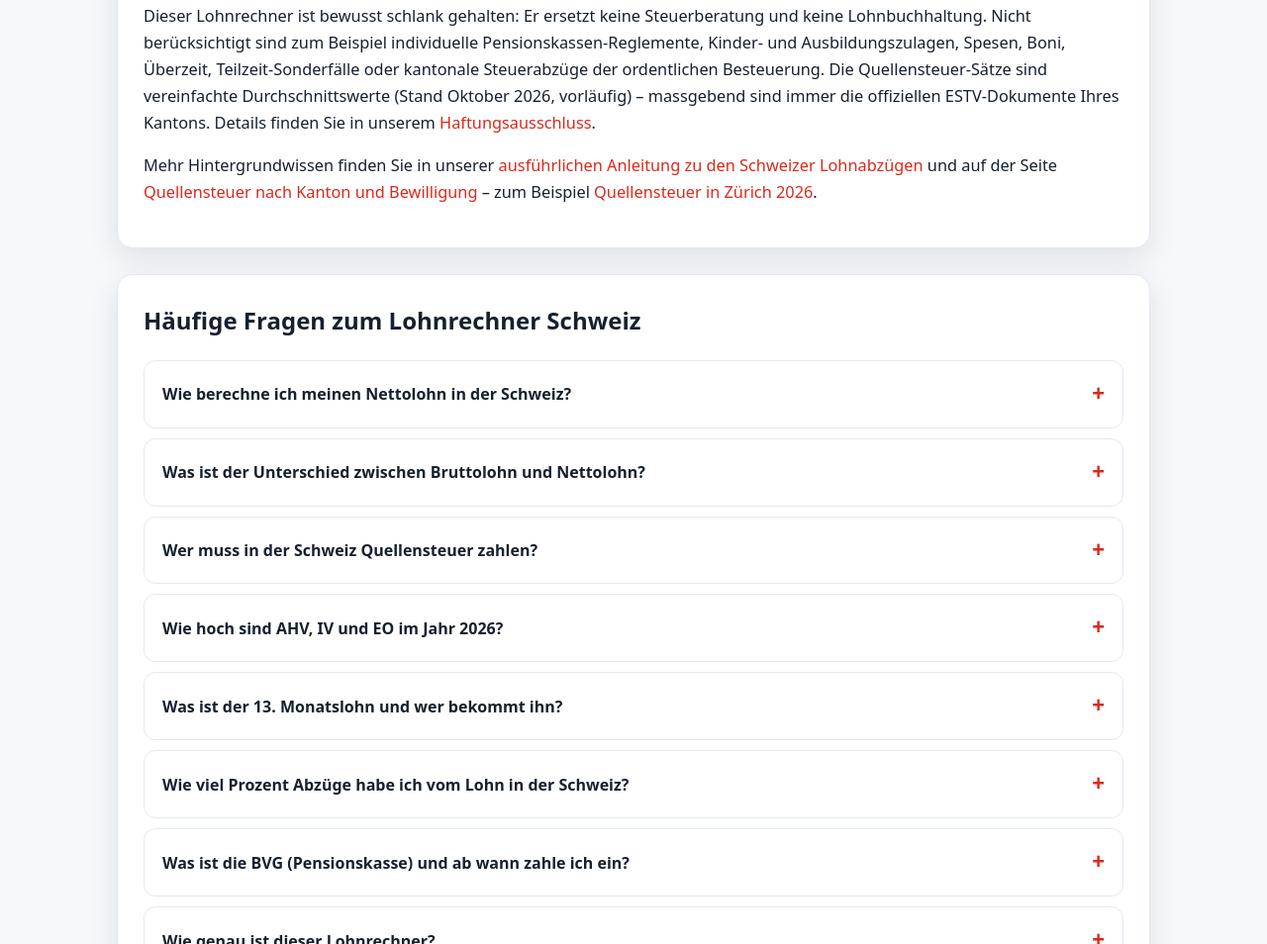
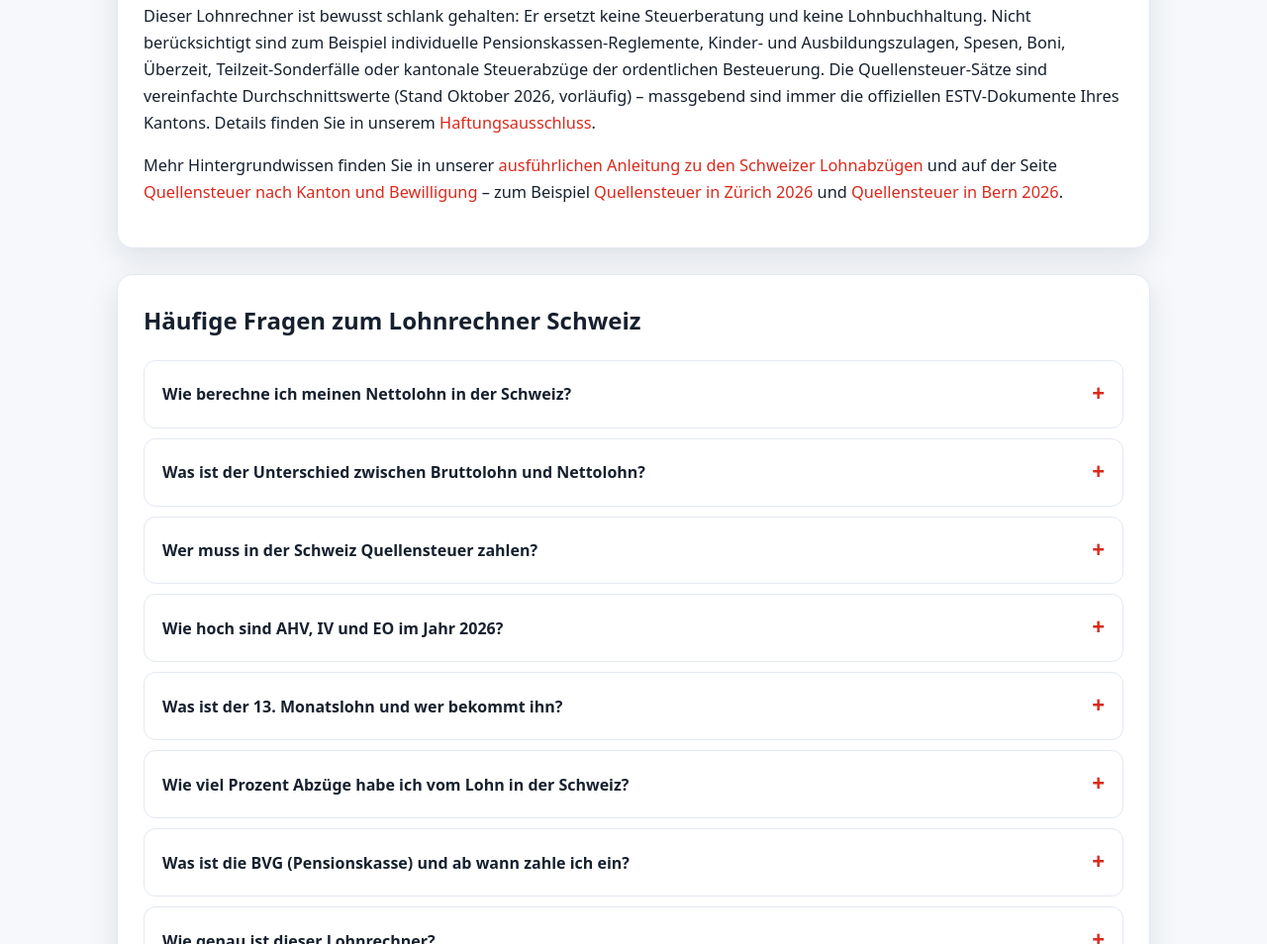
Before and after one commit to mirzacreative/lohnrechner-schweiz, a plain HTML site: page index.html in a window 1280 px wide. Shown: the part 2715-3669 px from the top of the page at 99% size. Drawn offline with Linux system fonts and the light colour scheme.

Commit message:
Link quellensteuer-bern-2026.html from index.html
Added a link to the Quellensteuer in Bern 2026 page for additional information.

```diff
--- a/index.html
+++ b/index.html
@@ -214,7 +214,7 @@
 
     <h2>Vereinfachte Berechnung – was der Rechner nicht kann</h2>
     <p>Dieser Lohnrechner ist bewusst schlank gehalten: Er ersetzt keine Steuerberatung und keine Lohnbuchhaltung. Nicht berücksichtigt sind zum Beispiel individuelle Pensionskassen-Reglemente, Kinder- und Ausbildungszulagen, Spesen, Boni, Überzeit, Teilzeit-Sonderfälle oder kantonale Steuerabzüge der ordentlichen Besteuerung. Die Quellensteuer-Sätze sind vereinfachte Durchschnittswerte (Stand Oktober 2026, vorläufig) – massgebend sind immer die offiziellen ESTV-Dokumente Ihres Kantons. Details finden Sie in unserem <a href="haftungsausschluss.html">Haftungsausschluss</a>.</p>
-    <p>Mehr Hintergrundwissen finden Sie in unserer <a href="lohnrechner-schweiz-erklaert.html">ausführlichen Anleitung zu den Schweizer Lohnabzügen</a> und auf der Seite <a href="quellensteuer-kantone.html">Quellensteuer nach Kanton und Bewilligung</a> – zum Beispiel <a href="quellensteuer-zuerich-2026.html">Quellensteuer in Zürich 2026</a>.</p>
+    <p>Mehr Hintergrundwissen finden Sie in unserer <a href="lohnrechner-schweiz-erklaert.html">ausführlichen Anleitung zu den Schweizer Lohnabzügen</a> und auf der Seite <a href="quellensteuer-kantone.html">Quellensteuer nach Kanton und Bewilligung</a> – zum Beispiel <a href="quellensteuer-zuerich-2026.html">Quellensteuer in Zürich 2026</a> und <a href="quellensteuer-bern-2026.html">Quellensteuer in Bern 2026</a>.</p>
   </article>
 
   <!-- ============ FAQ ============ -->
```
